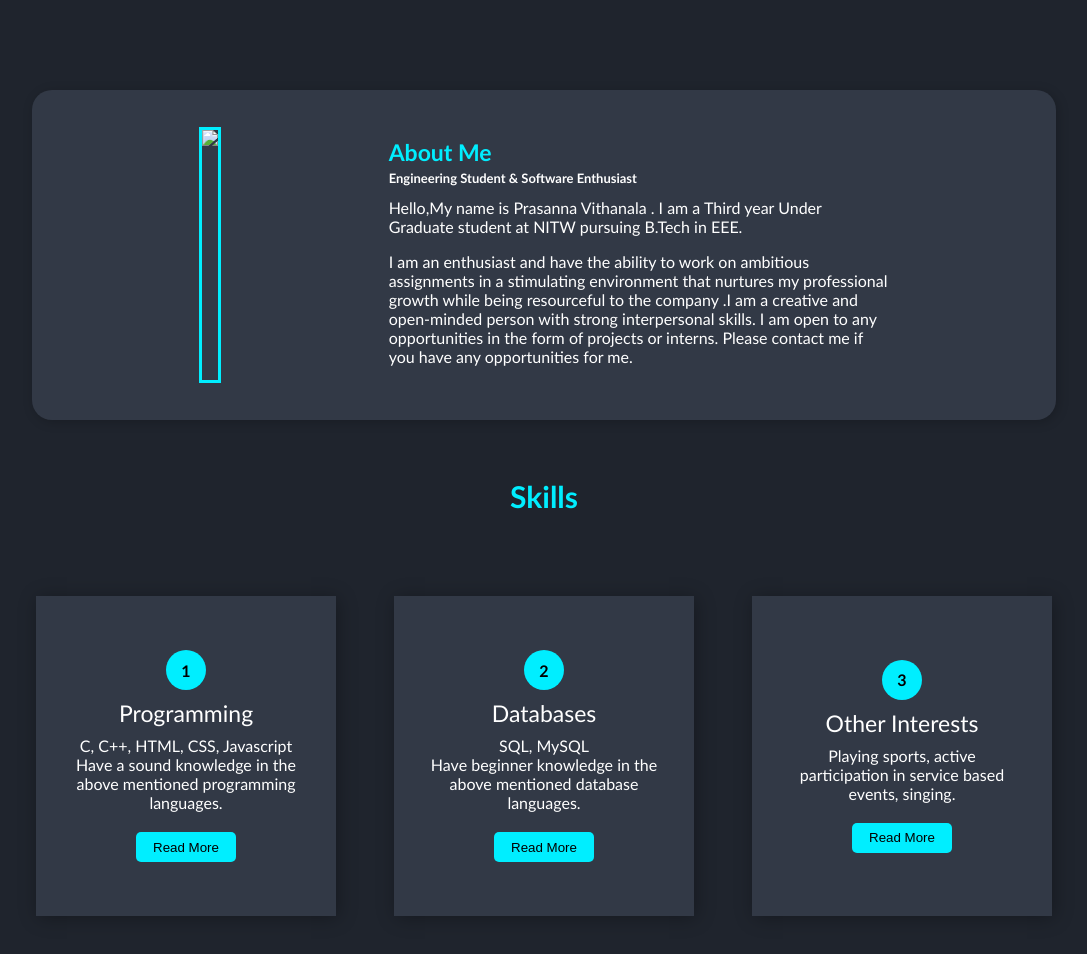
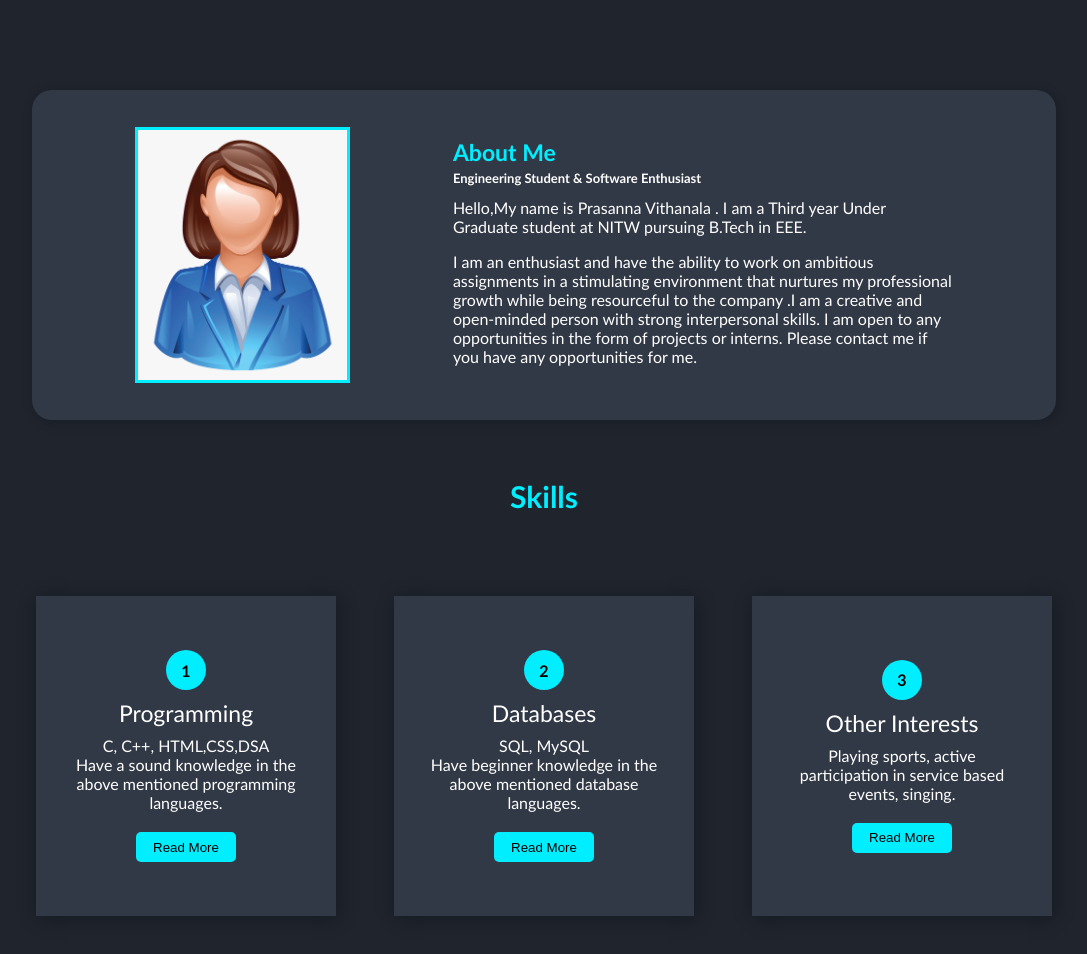
Before and after one commit to prasanna2596/portfolio, a plain HTML site: page index.html in a window 1280 px wide. Shown: the part 580-1534 px from the top of the page, without its empty margins (96-1183 px from the left). Drawn offline with Linux system fonts and the light colour scheme.

Commit message:
Updated accessible resume links and image links

```diff
--- a/index.html
+++ b/index.html
@@ -31,13 +31,13 @@
 		    <p><span class="im">I&#8217;m</span> PRASANNA</p>
 			<p>B.Tech EEE <br>in NIT Warangal</p>
 			<a href="#contact"><button class="hire-btn">Hire me</button></a>
-			<a href="v.prasanna_202269.pdf"><button class="down-cv">Download Resume</button></a>
+			<a href="Resume.pdf"><button class="down-cv">Download Resume</button></a>
 
 
 		</div>
 		<div class="about-container">
 	<!--img-->
-		<img src="image.jpg"/>
+		<img src="project..png"/>
 	<!--about-me-text-->
 		<div class="about-text" id="About">
 		<p>About Me</p>
@@ -59,7 +59,7 @@
 			<div class="box-1">
 			<span>1</span>
 			<p class="heading">Programming</p>
-			<p class="details">C, C++, HTML, CSS, Javascript<br>Have a sound knowledge in the above mentioned programming languages.</p>
+			<p class="details">C, C++, HTML,CSS,DSA <br>Have a sound knowledge in the above mentioned programming languages.</p>
 			<button>Read More</button>
 			</div>
 	   <!--2------------->
```
Also changed, not shown: project..png (added), 1 other file.
